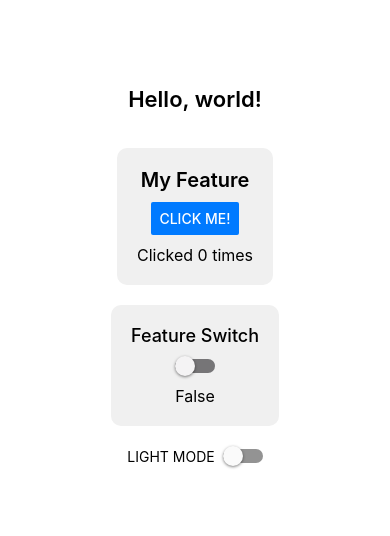
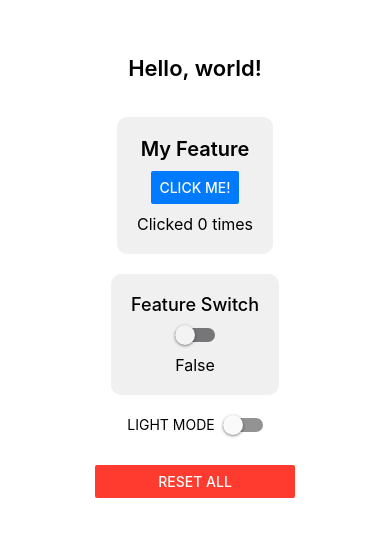
Before and after one commit to screenshotbot/react-native-chris-workspace, a React Native app: screen / in a window 390 px wide. Shown: the part 146-682 px from the top of the page. Built offline with nearby package versions, Linux system fonts and the light colour scheme.

Commit message:
Added reset button for all themes
Will get Storybook up and running soon, for now I have another feature that I have worked on.

```diff
--- a/App.tsx
+++ b/App.tsx
@@ -1,60 +1,19 @@
-/**
- * Sample React Native App
- * https://github.com/facebook/react-native
- *
- * @format
- */
-
-/**import { NewAppScreen } from '@react-native/new-app-screen';
-import { StatusBar, StyleSheet, useColorScheme, View } from 'react-native';
-import {
-  SafeAreaProvider,
-  useSafeAreaInsets,
-} from 'react-native-safe-area-context';
-
-import MyFeature from './MyFeature';
-
-function App() {
-  const isDarkMode = useColorScheme() === 'dark';
-
-  return (
-    <SafeAreaProvider>
-      <StatusBar barStyle={isDarkMode ? 'light-content' : 'dark-content'} />
-      <MyFeature />
-      <AppContent />
-    </SafeAreaProvider>
-  );
-}
-
-function AppContent() {
-  const safeAreaInsets = useSafeAreaInsets();
-
-  return (
-    <View style={styles.container}>
-      <NewAppScreen
-        templateFileName="App.tsx"
-        safeAreaInsets={safeAreaInsets}
-      />
-    </View>
-  );
-}
-
-const styles = StyleSheet.create({
-  container: {
-    flex: 1,
-  },
-});
-
-export default App;*/
-
-import React from 'react';
-import { View, Text, StyleSheet } from 'react-native';
+import React, { useState } from 'react';
+import { View, Text, StyleSheet, Button } from 'react-native';
 import MyFeature from './MyFeature';
 import SwitchFeature from './SwitchFeature';
 import { ThemeProvider, ThemeToggle, useTheme } from './Theme';
 
 const AppContent = () => {
-  const { colors } = useTheme(); // use the theme colors directly
+  const { colors, resetTheme } = useTheme();
+  const [clickCount, setClickCount] = useState(0);
+  const [isEnabled, setIsEnabled] = useState(false);
+
+  const handleResetAll = () => {
+    setClickCount(0);
+    setIsEnabled(false);
+    resetTheme();
+  };
 
   return (
     <View style={[styles.container, { backgroundColor: colors.background }]}>
@@ -62,11 +21,20 @@ const AppContent = () => {
         Hello, world!
       </Text>
 
-      <MyFeature />
-      <SwitchFeature />
+      <MyFeature clickCount={clickCount} setClickCount={setClickCount} />
+      <SwitchFeature isEnabled={isEnabled} setIsEnabled={setIsEnabled} />
 
       {/* Theme toggle switch */}
       <ThemeToggle />
+
+      {/* Reset button */}
+      <View style={styles.resetContainer}>
+        <Button
+          title="Reset All"
+          onPress={handleResetAll}
+          color="#FF3B30"
+        />
+      </View>
     </View>
   );
 };
@@ -93,4 +61,8 @@ const styles = StyleSheet.create({
     fontWeight: '600',
     marginBottom: 16,
   },
+  resetContainer: {
+    marginTop: 30,
+    width: 200,
+  },
 });
--- a/MyFeature.tsx
+++ b/MyFeature.tsx
@@ -1,10 +1,13 @@
-// MyFeature.tsx
-import React, { useState } from 'react';
+import React from 'react';
 import { View, Text, Button, StyleSheet, Alert } from 'react-native';
 import { useTheme } from './Theme';
 
-export default function MyFeature() {
-  const [clickCount, setClickCount] = useState(0);
+type MyFeatureProps = {
+  clickCount: number;
+  setClickCount: React.Dispatch<React.SetStateAction<number>>;
+};
+
+export default function MyFeature({ clickCount, setClickCount }: MyFeatureProps) {
   const { colors } = useTheme();
 
   const handlePress = () => {
--- a/SwitchFeature.tsx
+++ b/SwitchFeature.tsx
@@ -1,9 +1,13 @@
-import React, { useState } from 'react';
+import React from 'react';
 import { View, Text, Switch, StyleSheet, Image } from 'react-native';
 import { useTheme } from './Theme';
 
-export default function SwitchFeature() {
-  const [isEnabled, setIsEnabled] = useState(false);
+type SwitchFeatureProps = {
+  isEnabled: boolean;
+  setIsEnabled: React.Dispatch<React.SetStateAction<boolean>>;
+};
+
+export default function SwitchFeature({ isEnabled, setIsEnabled }: SwitchFeatureProps) {
   const { colors } = useTheme();
 
   const toggleSwitch = () => setIsEnabled(prev => !prev);
@@ -37,7 +41,6 @@ export default function SwitchFeature() {
         />
       )}
     </View>
-
   );
 }
 
--- a/Theme.tsx
+++ b/Theme.tsx
@@ -15,6 +15,7 @@ type ThemeContextType = {
   theme: Theme;
   colors: ThemeColors;
   toggleTheme: () => void;
+  resetTheme: () => void;
 };
 
 // Colors
@@ -37,6 +38,7 @@ const ThemeContext = createContext<ThemeContextType>({
   theme: 'light',
   colors: lightColors,
   toggleTheme: () => {},
+  resetTheme: () => {},
 });
 
 // Provider
@@ -47,10 +49,14 @@ export const ThemeProvider = ({ children }: { children: ReactNode }) => {
     setTheme(prev => (prev === 'light' ? 'dark' : 'light'));
   };
 
+  const resetTheme = () => {
+    setTheme('light');
+  };
+
   const colors = theme === 'light' ? lightColors : darkColors;
 
   return (
-    <ThemeContext.Provider value={{ theme, colors, toggleTheme }}>
+    <ThemeContext.Provider value={{ theme, colors, toggleTheme, resetTheme }}>
       {children}
     </ThemeContext.Provider>
   );
@@ -59,7 +65,7 @@ export const ThemeProvider = ({ children }: { children: ReactNode }) => {
 // Hook
 export const useTheme = () => useContext(ThemeContext);
 
-// ✅ Theme toggle UI
+// Theme toggle UI
 export const ThemeToggle = () => {
   const { theme, toggleTheme } = useTheme();
   const isDark = theme === 'dark';
```
